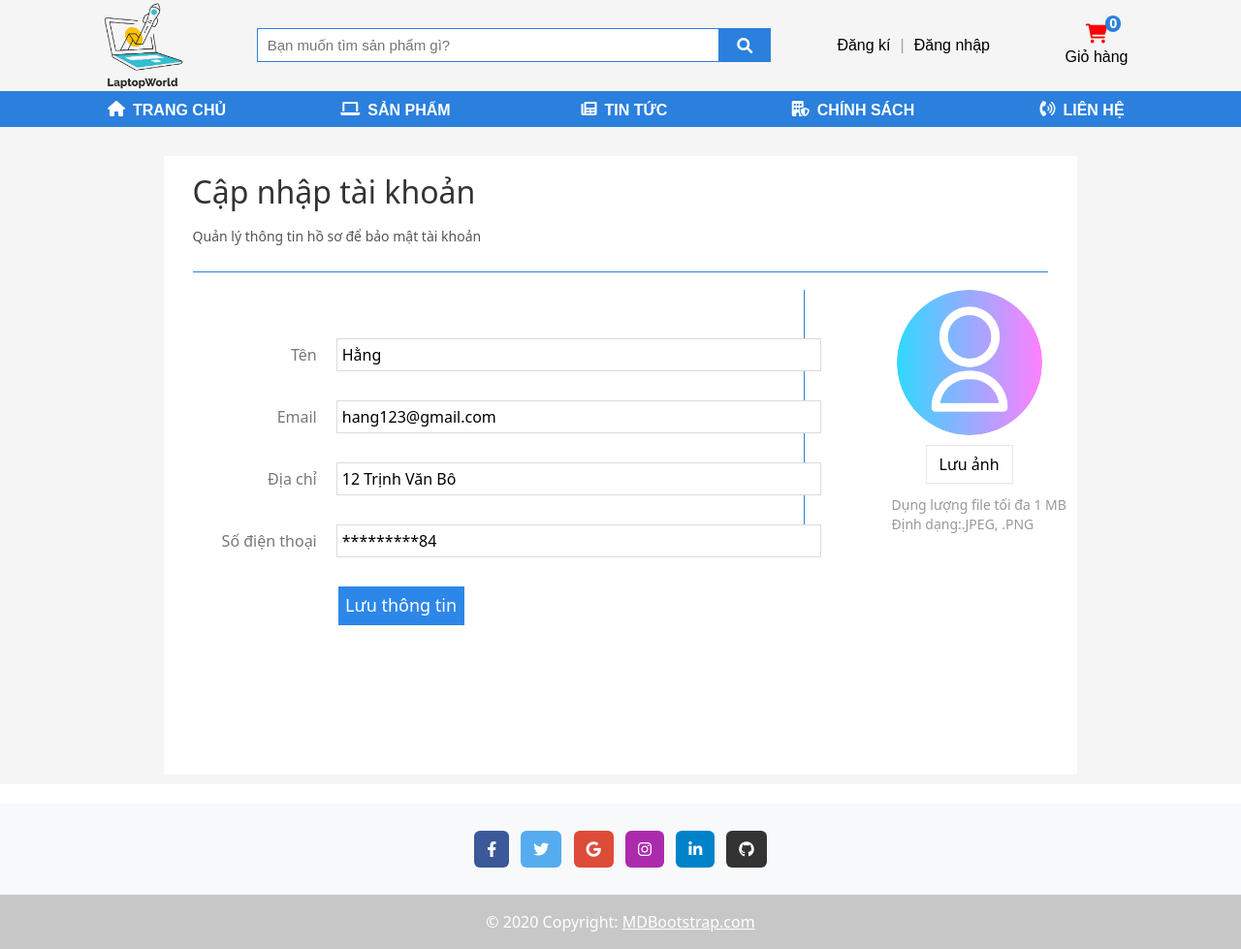
After one commit to minhnth456/LaptopWorld, a PHP site: page /Capnhaptaikhoan.html in a window 1280 px wide. The commit adds this page. Shown: the whole page at 97% size. Run offline with PHP 8.4, Linux system fonts and the light colour scheme.

Commit message:
Cap nhat tai khoan

```diff
--- /dev/null
+++ b/Capnhaptaikhoan.html
@@ -0,0 +1,349 @@
+<!DOCTYPE html>
+<html lang="en">
+<head>
+    <meta charset="UTF-8" />
+    <meta name="viewport" content="width=device-width, initial-scale=1.0" />
+    <link rel="stylesheet" href="font/font-awesome/css/all.css" />
+    <link rel="stylesheet" href="css/style.css" />
+    <script src="https://cdn.jsdelivr.net/npm/bootstrap@5.3.2/dist/js/bootstrap.bundle.min.js" integrity="sha384-C6RzsynM9kWDrMNeT87bh95OGNyZPhcTNXj1NW7RuBCsyN/o0jlpcV8Qyq46cDfL" crossorigin="anonymous"></script>
+    <link href="https://cdn.jsdelivr.net/npm/bootstrap@5.3.2/dist/css/bootstrap.min.css" rel="stylesheet" integrity="sha384-T3c6CoIi6uLrA9TneNEoa7RxnatzjcDSCmG1MXxSR1GAsXEV/Dwwykc2MPK8M2HN" crossorigin="anonymous">
+    <title>Document</title>
+</head>
+<body>
+    <div class="preload-image"></div>
+    <div class="container-p-0">
+
+        <!-- start header -->
+        <header>
+            <!-- menu1 -->
+            <div class="menu">
+                <div class="logo">
+                    <a href="#"><img src="./img/logo.png" alt="" /></a>
+                </div>
+                <div class="tim-kiem mgl-5">
+                    <form action="" method="post" class="tim">
+                        <input type="text" name="" id="" placeholder="Bạn muốn tìm sản phẩm gì?" />
+                        <button type="submit"><i class="fa-solid fa-magnifying-glass"></i></button>
+                    </form>
+                </div>
+                <div class="tai-khoan mgl-5">
+                    <button id="openForm" onclick="mo_fo('dangki')">Đăng kí</button>
+                    <p>|</p>
+                    <button id="openForm" onclick="mo_fo('dangnhap')">Đăng nhập</button>
+                </div>
+                <div class="lop-phu" id="lop-phu" onclick="dong_fo(event)">
+                    <div class="form-dk-dn" id="form-dk-dn">
+                        <!-- form đăng kí -->
+                        <form id="dangki" action="" method="post">
+                            <h1>Đăng kí</h1>
+                            <div class="o-input">
+                                <input type="text" placeholder="Tên đăng nhập">
+                                <small></small>
+                                <span></span>
+                            </div>
+                            <div class="o-input">
+                                <input type="email" placeholder="Email">
+                                <small></small>
+                                <span></span>
+                            </div>
+                            <div class="o-input">
+                                <input type="password" placeholder="Mật khẩu">
+                                <small></small>
+                                <span></span>
+                            </div>
+                            <div class="o-input">
+                                <input type="password" placeholder="Nhập lại mật khẩu">
+                                <small></small>
+                                <span></span>
+                            </div>
+                            <button type="submit">Đăng kí</button>
+                            <div class="link-dk-dn">
+                                Đã có tài khoản?<a href="#" onclick="chuyen_fo('dangnhap')">Đăng nhập ngay</a>
+                            </div>
+                        </form>
+                        <!-- form đăng nhập -->
+                        <form id="dangnhap" action="" method="post">
+                            <h1>Đăng nhập</h1>
+                            <div class="o-input">
+                                <input type="text" placeholder="Tên đăng nhập">
+                                <small></small>
+                                <span></span>
+                            </div>
+                            <div class="o-input">
+                                <input type="password" placeholder="Mật khẩu">
+                                <small></small>
+                                <span></span>
+                            </div>
+                            <button type="submit">Đăng nhập</button>
+                            <div class="link-dk-dn">
+                                Chưa có tài khoản?<a href="#" onclick="chuyen_fo('dangki')">Đăng kí ngay</a>
+                            </div>
+                        </form>
+                        <button id="closeForm" onclick="dong_fo(event)"><i class="fa-solid fa-x"></i></button>
+                    </div>
+                </div>
+                <div class="gio-hang mgl-5">
+                    <i class="fa-solid fa-cart-shopping"></i><br />
+                    <a href="http://">Giỏ hàng</a><br />
+                    <span class="so-luong-gio-hang">0</span>
+                </div>
+            </div>
+            <!-- end menu1 -->
+
+            <!-- start nav -->
+            <div id="menu-con" class="menu-con">
+                <ul>
+                    <li>
+                        <i class="fa-solid fa-house"></i><a class="capslock" href="http://">Trang chủ</a>
+                    </li>
+                    <li class="m-c">
+                        <i class="fa-solid fa-laptop"></i>
+                        <a class="capslock" href="http://">Sản phẩm</a>
+                        <!-- menu dọc -->
+                        <div class="danh-muc">
+                            <div class="khung-danh-muc">
+
+                                <div class="danh-sach-danh-muc">
+                                    <div class="loai-danh-muc">
+                                        <!-- tiêu đề -->
+                                        <div class="tieu-de-danh-muc">
+                                            <a class="nor-text" href="http://">Laptop Dell</a>
+                                        </div>
+                                        <!-- sản phẩm -->
+                                        <div class="san-pham-danh-muc">
+                                            <div class="san-pham-danh-muc2">
+                                                <a href="http://">Alien</a>
+                                            </div>
+                                            <div class="san-pham-danh-muc2">
+                                                <a href="http://">Alien</a>
+                                            </div>
+                                            <div class="san-pham-danh-muc2">
+                                                <a href="http://">Alien</a>
+                                            </div>
+                                        </div>
+                                    </div>
+                                </div>
+
+                                <div class="danh-sach-danh-muc">
+                                    <div class="loai-danh-muc">
+                                        <div class="tieu-de-danh-muc">
+                                            <a href="http://">Laptop Dell</a>
+                                        </div>
+                                        <div class="san-pham-danh-muc">
+                                            <div class="san-pham-danh-muc2">
+                                                <a href="http://">Alien</a>
+                                            </div>
+                                            <div class="san-pham-danh-muc2">
+                                                <a href="http://">Alien</a>
+                                            </div>
+                                        </div>
+                                    </div>
+                                </div>
+
+                                <div class="danh-sach-danh-muc">
+                                    <div class="loai-danh-muc">
+                                        <div class="tieu-de-danh-muc">
+                                            <a href="http://">Laptop Dell</a>
+                                        </div>
+                                        <div class="san-pham-danh-muc">
+                                            <div class="san-pham-danh-muc2">
+                                                <a href="http://">Alien</a>
+                                            </div>
+                                            <div class="san-pham-danh-muc2">
+                                                <a href="http://">Alien</a>
+                                            </div>
+                                            <div class="san-pham-danh-muc2">
+                                                <a href="http://">Alien</a>
+                                            </div>
+                                            <div class="san-pham-danh-muc2">
+                                                <a href="http://">Alien</a>
+                                            </div>
+                                            <div class="san-pham-danh-muc2">
+                                                <a href="http://">Alien</a>
+                                            </div>
+                                        </div>
+                                    </div>
+                                </div>
+
+                                <div class="danh-sach-danh-muc">
+                                    <div class="loai-danh-muc">
+                                        <div class="tieu-de-danh-muc">
+                                            <a href="http://">Laptop Dell</a>
+                                        </div>
+                                        <div class="san-pham-danh-muc">
+                                            <div class="san-pham-danh-muc2">
+                                                <a href="http://">Alien</a>
+                                            </div>
+                                            <div class="san-pham-danh-muc2">
+                                                <a href="http://">Alien</a>
+                                            </div>
+                                        </div>
+                                    </div>
+                                </div>
+
+                            </div>
+                        </div>
+                        <!-- end menu dọc -->
+                    </li>
+                    <li>
+                        <i class="fa-solid fa-newspaper"></i>
+                        <a class="capslock" href="http://">Tin tức</a>
+                    </li>
+                    <li>
+                        <i class="fa-solid fa-building-shield"></i>
+                        <a class="capslock" href="http://">Chính sách</a>
+                    </li>
+                    <li>
+                        <i class="fa-solid fa-phone-volume"></i>
+                        <a class="capslock" href="http://">Liên hệ</a>
+                    </li>
+                </ul>
+            </div>
+            <!-- end nav -->
+        </header>
+        <!-- end header -->
+
+        <!-- start article -->
+        <article>
+                <div class="capnhap">
+                    <div class="tieudecapnhap">
+                        <h2 style="font-weight: 500;color: #333;">Cập nhập tài khoản</h2>
+                        <div class="quanli">Quản lý thông tin hồ sơ để bảo mật tài khoản</div>
+                    </div>
+
+                    <div class="khungcapnhap">
+                        <div class="capnhapphai">
+                            <form action="">
+                                <table>
+                                    <tr>
+                                        <td class="tieudemuc">
+                                            Tên
+                                        </td>
+                                        <td class="tenUser">
+                                            <input type="text" name="" value="Hằng" style="border: 1px solid rgba(0,0,0,.14);"></input>
+                                        </td>
+                                    </tr>
+
+                                    <tr>
+                                        <td class="tieudemuc">Email</td>
+                                        <td class="tenUser">
+                                            <input type="text" name="" value="hang123@gmail.com" style="border: 1px solid rgba(0,0,0,.14);"></input>
+                                            <!-- <button class="them">Thêm</button> -->
+
+                                        </td>
+                                    </tr>
+
+                                    <tr>
+                                        <td class="tieudemuc">Địa chỉ</td>
+                                        <td class="tenUser">
+                                            <input type="text" name="" value="12 Trịnh Văn Bô" style="border: 1px solid rgba(0,0,0,.14);"></input>
+                                        </td>
+                                    </tr>
+                                    <tr>
+                                        <td class="tieudemuc">Số điện thoại</td>
+                                        <td class="tenUser">
+                                            <input type="text" name="" value="*********84" style="border: 1px solid rgba(0,0,0,.14);"></input>
+                                        </td>
+                                    </tr>
+
+                                </table>
+                                <button type="submit" class="luu" style="">Lưu thông tin</button>
+                            </form>
+                        </div>
+
+                        <div class="capnhaptrai" style="border-left: 0.0625rem solid #2b80dd;">
+                            <div class="khunganh">
+                                <form action="" method="post">
+                                    <div class="anh" style="width:150px; height:150px;">
+                                        <img src="img/user.png" alt="" style="width:100%; height:100%;">
+                                    </div>
+                                    <button type="button" class="chonanh" style="margin-top: 10px;">Lưu ảnh</button>
+                                    <div class="chuy">
+                                        <div class="chuy1">Dụng lượng file tối đa 1 MB</div>
+                                        <div class="chuy1">Định dạng:.JPEG, .PNG</div></div>
+                                    </div>
+                                </form>
+                            </div>
+                        </div>
+
+                    </div>
+
+                </div>
+        </article>
+        <!-- end article -->
+
+        <!-- start footer -->
+        <footer class="bg-light text-center text-white">
+            <!-- Grid container -->
+            <div class="container p-4 pb-0">
+            <!-- Section: Social media -->
+            <section class="mb-4">
+                <!-- Facebook -->
+                <a
+                class="btn text-white btn-floating m-1"
+                style="background-color: #3b5998;"
+                href="#!"
+                role="button"
+                ><i class="fab fa-facebook-f"></i
+                ></a>
+
+                <!-- Twitter -->
+                <a
+                class="btn text-white btn-floating m-1"
+                style="background-color: #55acee;"
+                href="#!"
+                role="button"
+                ><i class="fab fa-twitter"></i
+                ></a>
+
+                <!-- Google -->
+                <a
+                class="btn text-white btn-floating m-1"
+                style="background-color: #dd4b39;"
+                href="#!"
+                role="button"
+                ><i class="fab fa-google"></i
+                ></a>
+
+                <!-- Instagram -->
+                <a
+                class="btn text-white btn-floating m-1"
+                style="background-color: #ac2bac;"
+                href="#!"
+                role="button"
+                ><i class="fab fa-instagram"></i
+                ></a>
+
+                <!-- Linkedin -->
+                <a
+                class="btn text-white btn-floating m-1"
+                style="background-color: #0082ca;"
+                href="#!"
+                role="button"
+                ><i class="fab fa-linkedin-in"></i
+                ></a>
+                <!-- Github -->
+                <a
+                class="btn text-white btn-floating m-1"
+                style="background-color: #333333;"
+                href="#!"
+                role="button"
+                ><i class="fab fa-github"></i
+                ></a>
+            </section>
+            <!-- Section: Social media -->
+            </div>
+            <!-- Grid container -->
+
+            <!-- Copyright -->
+            <div class="text-center p-3" style="background-color: rgba(0, 0, 0, 0.2);">
+            © 2020 Copyright:
+            <a class="text-white" href="https://mdbootstrap.com/">MDBootstrap.com</a>
+            </div>
+            <!-- Copyright -->
+        </footer>
+        <!-- end footer -->
+    </div>
+</body>
+<script src="js/main.js"></script>
+</html>
--- a/css/style.css
+++ b/css/style.css
@@ -1840,3 +1840,143 @@ article {
     border-radius: 0px;
     background-color: #2163a9;
 }
+
+/* cập nhập tài khoản */
+
+.capnhap{
+    width: 95%;
+    margin: 20px auto;
+    padding: 10px 15px;
+}
+.tieudecapnhap{
+    background-color: white;
+    padding: 1.125rem 30px
+}
+.tieudecapnhap h1{
+    margin: 10px;
+    font-size: 2.125rem;
+    font-weight: 500;
+    line-height: 1.5rem;
+    text-transform: capitalize;
+    color: #333;
+
+}
+.tieudecapnhap .quanli{
+    margin-top: 10px;
+    font-size: .875rem;
+    line-height: 2.0625rem;
+    color: #555;
+    padding-bottom: 20px;
+    border-bottom: .0625rem solid #2b80dd;
+}
+.khungcapnhap{
+    padding-top: 1.875rem;
+    background-color: white;
+    height: 500px;
+}
+.capnhapphai{
+    float: left;
+    width: 70%;
+    padding-left: 60px;
+    margin-top: 20px;
+
+}
+.capnhapphai form table{
+    border-collapse: collapse;
+    border-spacing: 0;
+}
+.capnhapphai  form table .tieudemuc{
+    text-align: right;
+    color: rgba(85,85,85,.8);
+    overflow: hidden;
+    padding-bottom: 30px;
+    white-space: nowrap;
+    min-width: 20%;
+}
+.capnhapphai form table .thongtin{
+    box-sizing: border-box;
+    padding-left: 20px;
+    padding-bottom: 30px;
+}
+.capnhapphai form table .thongtin input{
+    padding-left: 5px;
+    width: 500px;
+    height: 34px;
+    border: aliceblue;
+}
+.capnhapphai form table .tenUser{
+    box-sizing: border-box;
+    padding-left: 20px;
+    padding-bottom: 30px;
+}
+.capnhapphai form table .tenUser input{
+
+    padding-left: 5px;
+    width: 500px;
+    height: 34px;
+}
+.capnhapphai form table .them{
+    border: 0;
+    outline: none;
+    background: none;
+    color: #05a;
+    font-size: 15px;
+    text-transform: capitalize;
+    text-decoration: underline;
+}
+.capnhapphai .luu{
+    color: #fff;
+    position: relative;
+    overflow: visible;
+    outline: 0;
+    width: 130px;
+    height: 40px;
+    border: 1px;
+    background: #2d87e8;
+    margin-left: 120px;
+    font-size: large;
+}
+.capnhapphai .luu:hover{
+    background: #2879d0;
+}
+.capnhaptrai{
+    width: 30%;
+    overflow: hidden;
+    border-left: 0.0625rem solid #939292;
+    padding-left: 70px;
+    margin-top: -30px;
+}
+.capnhapphai .khunganh{
+    flex-direction: column;
+}
+.capnhaptrai .anh img{
+    height: 200px;
+    width: 200px;
+    border-radius: 100px;
+    margin-left: 25px;
+}
+.capnhaptrai .chonanh{
+    outline: 0;
+    background: #fff;
+    color: black;
+    border: 1px solid rgba(0,0,0,.09);
+    box-shadow: 0 1px 1px 0 rgba(0,0,0,.03);
+    position: relative;
+    overflow: visible;
+    width: 90px;
+    height: 40px;
+    margin-left: 55px;
+}
+.capnhaptrai .chonanh:hover{
+    background:  #b4b6b9;
+}
+.capnhaptrai .chuy{
+    margin-top: 0.75rem;
+    display: block;
+    margin-left: 20px;
+}
+.capnhaptrai .chuy .chuy1{
+    color: #999;
+    font-size: .875rem;
+    line-height: 1.25rem;
+}
--- a/index.php
+++ b/index.php
@@ -287,14 +287,13 @@
 
                         // làm trống giỏ hàng sau khi gửi đơn hàng và tạo hóa đơn
                         delete_ctgiohang($id_giohang);
-
+                        include 'view/donhang_thanhcong.php';
                     } else {
                         // nếu giỏ hàng rỗng
                         include 'view/giohang_trong.php';
                         break;
                     }
                 }
-                include 'view/home.php';
                 break;
 
             //chức năng xóa sản phẩm trong giỏ hàng
```
Also changed, not shown: view/donhang_thanhcong.php (added, +12 -0 lines).
